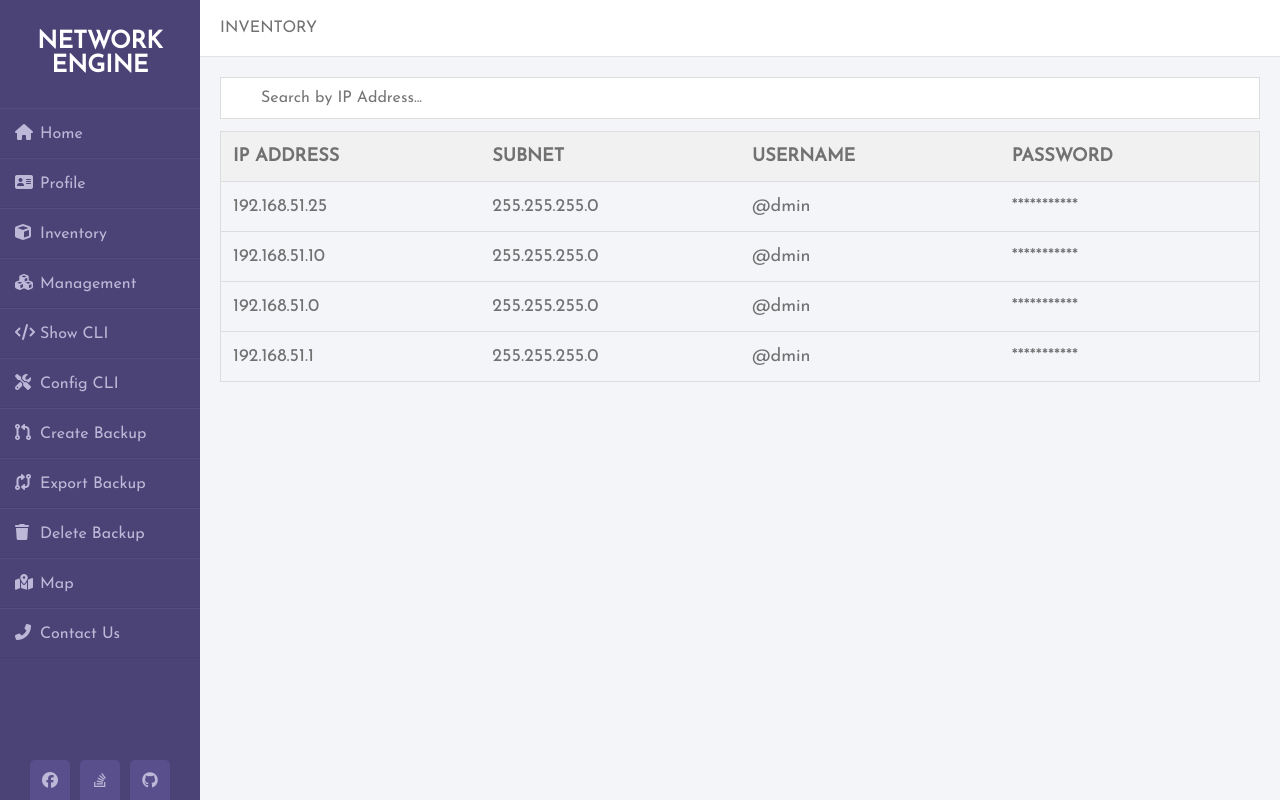
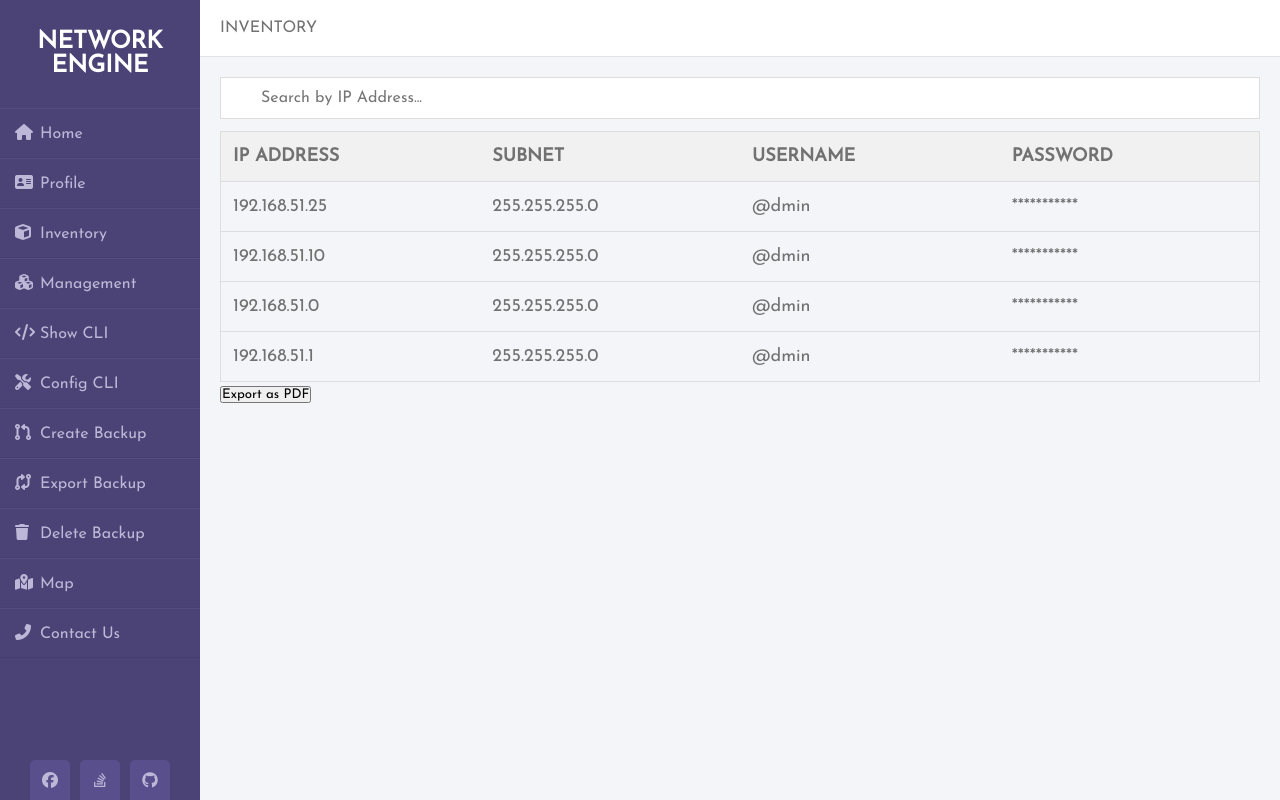
Before and after one commit to ADPOLLEY/Network-Engine, a Flask app: page /inventory in a window 1280 px wide. Run offline with Flask 2, Linux system fonts and the light colour scheme; some libraries are stand-ins or nearby versions.

Commit message:
Update inventory.html
Update and description to export button

```diff
--- a/templates/inventory.html
+++ b/templates/inventory.html
@@ -114,6 +114,8 @@
                     </tr>
                 </table>
 
+                <!--THE BUTTON IS A PLACE HOLDER WHERE THE WORKING ONE WILL GO-->
+                <button onclick="javascript:demoFromHTML()">Export as PDF</button>
 
             </div>
             <!--<a href="javascript:demoFromHTML()" class="button">Run Code</a>/-->
```
